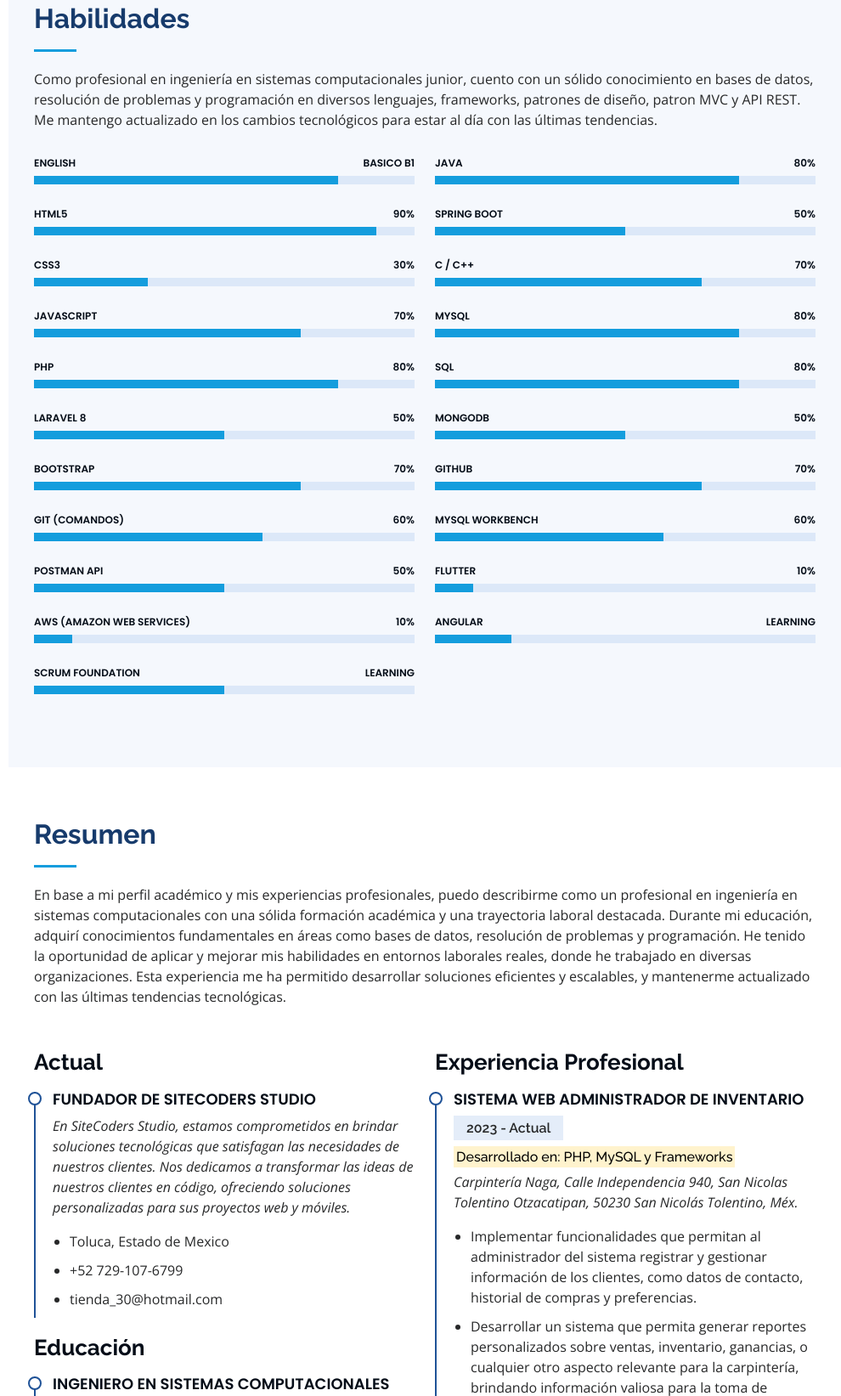
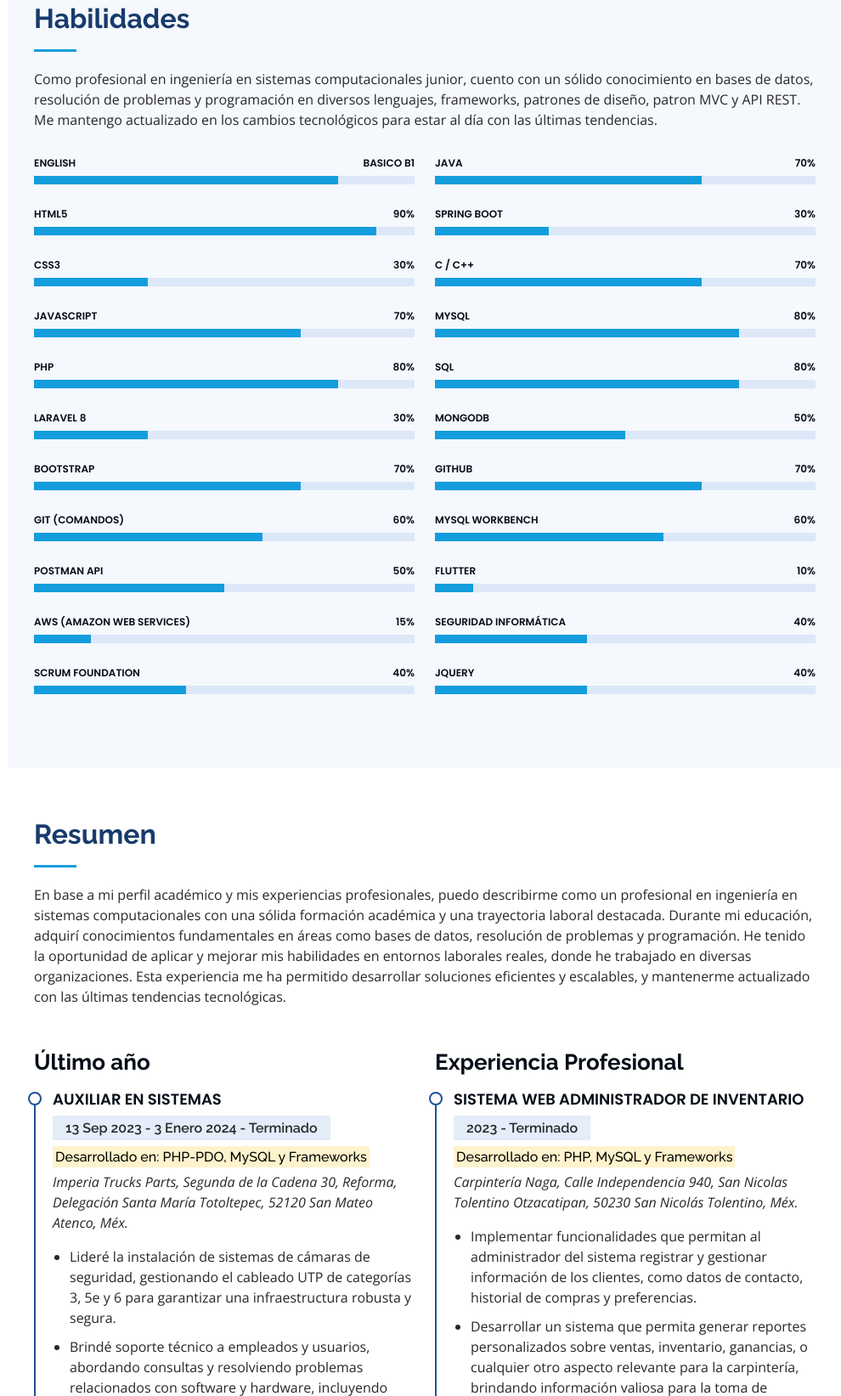
Before and after one commit to AngelTienda98/AngelTienda98.github.io, a plain HTML site: page index.html in a window 1280 px wide. Shown: the part 1653-3296 px from the top of the page at 85% size, without its empty margins (290-1280 px from the left). Drawn offline with nearby package versions, Linux system fonts and the light colour scheme.

Commit message:
Add files via upload

```diff
--- a/index.html
+++ b/index.html
@@ -1,6 +1,5 @@
 <!DOCTYPE html>
 <html lang="en">
-
 <head>
   <meta charset="utf-8">
   <meta content="width=device-width, initial-scale=1.0" name="viewport">
@@ -45,7 +44,7 @@
           <a href="#" class="facebook"><i class="bx bxl-facebook"></i></a> -->
           <a href="https://www.instagram.com/angelarturo_tg/" class="instagram" target="_blank"><i class="bx bxl-instagram"></i></a>
          <!-- <a href="#" class="google-plus"><i class="bx bxl-skype"></i></a>-->
-          <a href="https://www.linkedin.com/in/angel-tienda-594b371aa/" class="linkedin"><i class="bx bxl-linkedin" target="_blank"></i></a>
+          <a href="https://www.linkedin.com/in/angeltienda/" class="linkedin"><i class="bx bxl-linkedin" target="_blank"></i></a>
         </div>
       </div>
 
@@ -215,9 +214,9 @@
             </div>
 
             <div class="progress">
-              <span class="skill">Laravel 8<i class="val">50%</i></span>
+              <span class="skill">Laravel 8<i class="val">30%</i></span>
               <div class="progress-bar-wrap">
-                <div class="progress-bar" role="progressbar" aria-valuenow="50" aria-valuemin="0" aria-valuemax="100"></div>
+                <div class="progress-bar" role="progressbar" aria-valuenow="30" aria-valuemin="0" aria-valuemax="100"></div>
               </div>
             </div>
 
@@ -243,16 +242,16 @@
             </div>
 
             <div class="progress">
-              <span class="skill">AWS (Amazon Web Services)<i class="val">10%</i></span>
+              <span class="skill">AWS (Amazon Web Services)<i class="val">15%</i></span>
               <div class="progress-bar-wrap">
-                <div class="progress-bar" role="progressbar" aria-valuenow="10" aria-valuemin="0" aria-valuemax="100"></div>
+                <div class="progress-bar" role="progressbar" aria-valuenow="15" aria-valuemin="0" aria-valuemax="100"></div>
               </div>
             </div>
 
             <div class="progress">
-              <span class="skill">SCRUM FOUNDATION<i class="val">Learning</i></span>
+              <span class="skill">SCRUM FOUNDATION<i class="val">40%</i></span>
               <div class="progress-bar-wrap">
-                <div class="progress-bar" role="progressbar" aria-valuenow="50" aria-valuemin="0" aria-valuemax="100"></div>
+                <div class="progress-bar" role="progressbar" aria-valuenow="40" aria-valuemin="0" aria-valuemax="100"></div>
               </div>
             </div>
 
@@ -261,16 +260,16 @@
           <div class="col-lg-6" data-aos="fade-up" data-aos-delay="100">
 
             <div class="progress">
-              <span class="skill">JAVA <i class="val">80%</i></span>
+              <span class="skill">JAVA <i class="val">70%</i></span>
               <div class="progress-bar-wrap">
-                <div class="progress-bar" role="progressbar" aria-valuenow="80" aria-valuemin="0" aria-valuemax="100"></div>
+                <div class="progress-bar" role="progressbar" aria-valuenow="70" aria-valuemin="0" aria-valuemax="100"></div>
               </div>
             </div>
 
             <div class="progress">
-              <span class="skill">Spring Boot <i class="val">50%</i></span>
+              <span class="skill">Spring Boot <i class="val">30%</i></span>
               <div class="progress-bar-wrap">
-                <div class="progress-bar" role="progressbar" aria-valuenow="50" aria-valuemin="0" aria-valuemax="100"></div>
+                <div class="progress-bar" role="progressbar" aria-valuenow="30" aria-valuemin="0" aria-valuemax="100"></div>
               </div>
             </div>
 
@@ -324,9 +323,16 @@
             </div>
 
             <div class="progress">
-              <span class="skill">Angular<i class="val">Learning</i></span>
+              <span class="skill">Seguridad informática<i class="val">40%</i></span>
               <div class="progress-bar-wrap">
-                <div class="progress-bar" role="progressbar" aria-valuenow="20" aria-valuemin="0" aria-valuemax="100"></div>
+                <div class="progress-bar" role="progressbar" aria-valuenow="40" aria-valuemin="0" aria-valuemax="100"></div>
+              </div>
+            </div>
+
+            <div class="progress">
+              <span class="skill">Jquery<i class="val">40%</i></span>
+              <div class="progress-bar-wrap">
+                <div class="progress-bar" role="progressbar" aria-valuenow="40" aria-valuemin="0" aria-valuemax="100"></div>
               </div>
             </div>
 
@@ -348,7 +354,25 @@
 
         <div class="row">
           <div class="col-lg-6" data-aos="fade-up">
-            <h3 class="resume-title">Actual</h3>
+            <h3 class="resume-title">Último año</h3>
+            <div class="resume-item pb-0">
+              <h4>Auxiliar en Sistemas</h4>
+              <h5>13 Sep 2023 - 3 Enero 2024 - Terminado</h5>
+              <h6> <mark>Desarrollado en: PHP-PDO, MySQL y Frameworks</mark></h6>
+              <p><em>Imperia Trucks Parts, Segunda de la Cadena 30, Reforma, Delegación Santa María Totoltepec, 52120 San Mateo Atenco, Méx.</em></p>
+              <ul>
+                <li>Lideré la instalación de sistemas de cámaras de seguridad, gestionando el cableado UTP de categorías 3, 5e y 6 para garantizar una infraestructura robusta y segura.</li>
+                <li>Brindé soporte técnico a empleados y usuarios, abordando consultas y resolviendo problemas relacionados con software y hardware, incluyendo mantenimiento de impresoras.</li>
+                <li>Modifiqué el sistema de monitoreo de unidades para garantizar su accesibilidad desde dispositivos móviles y tablets, mejorando la eficiencia y flexibilidad operativa.</li>
+                <li>Creé una lógica de programación integral para calcular el monto total de las casetas recorridas por cada unidad de la empresa, incluyendo la capacidad de registrar el total de casetas cruzadas en un periodo específico. </li>
+                <li>Desarrollé un módulo que incorpora la lógica de cálculo de casetas, junto con vistas y funcionalidades para importar archivos CSV que detallan las casetas recorridas.</li>
+                <li>Implementé una sección en el sistema destinada a la carga de documentos relevantes de las unidades, tales como licencias, pólizas y facturas, facilitando la gestión y organización de la documentación.</li>
+                <li>Realicé labores de corrección de errores (bugs) en el sistema, asegurando su estabilidad y funcionamiento óptimo.</li>
+              </ul>
+            </div>
+
+
+            <h3 class="resume-title">MicroEmpresa</h3>
             <div class="resume-item pb-0">
               <h4>Fundador de SiteCoders Studio</h4>
               <p><em>En SiteCoders Studio, estamos comprometidos en brindar soluciones tecnológicas que satisfagan las necesidades de nuestros clientes. Nos dedicamos a transformar las ideas de nuestros clientes en código, ofreciendo soluciones personalizadas para sus proyectos web y móviles.
@@ -402,7 +426,7 @@
             <h3 class="resume-title">Experiencia Profesional</h3>
             <div class="resume-item">
               <h4>Sistema Web Administrador de inventario</h4>
-              <h5>2023 - Actual</h5>
+              <h5>2023 - Terminado</h5>
               <h6> <mark>Desarrollado en: PHP, MySQL y Frameworks</mark></h6>
               <p><em>Carpintería Naga, Calle Independencia 940, San Nicolas Tolentino Otzacatipan, 50230 San Nicolás Tolentino, Méx. </em></p>
               <ul>
@@ -465,6 +489,19 @@
 
         <div class="row portfolio-container" data-aos="fade-up" data-aos-delay="100">
 
+
+          <div class="col-lg-4 col-md-6 portfolio-item filter-web">
+            <div class="portfolio-wrap">
+              <img src="assets/img/portfolio/index.png" class="img-fluid" alt="">
+              <div class="portfolio-links">
+                <a href="assets/img/portfolio/index.png" data-gallery="portfolioGallery" class="portfolio-lightbox"
+                  title="Sistema Monitoreo de unidades - Calculo de casetas || PHP (PDO) Y MySQL"><i
+                    class="bx bx-plus"></i></a>
+                <a href="portfolio-details4.html" title="Mas Detalles"><i class="bx bx-link"></i></a>
+              </div>
+            </div>
+          </div>
+
           <div class="col-lg-4 col-md-6 portfolio-item filter-web">
             <div class="portfolio-wrap">
               <img src="assets/img/portfolio/proyect2.png" class="img-fluid" alt="">
@@ -505,7 +542,6 @@
               </div>
             </div>
           </div>
-
           <div class="col-lg-4 col-md-6 portfolio-item filter-web">
             <div class="portfolio-wrap">
               <img src="assets/img/portfolio/portfolio-5.jpg" class="img-fluid" alt="">
```
